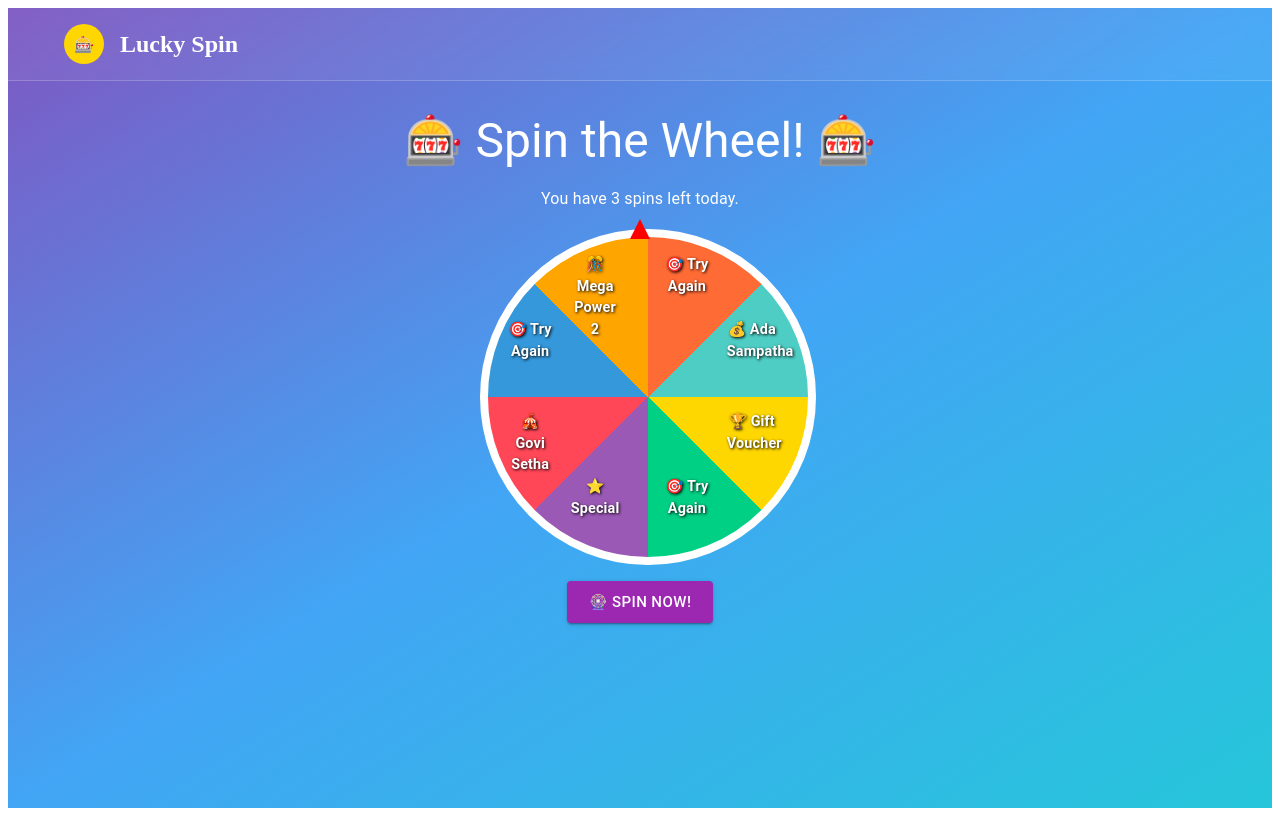
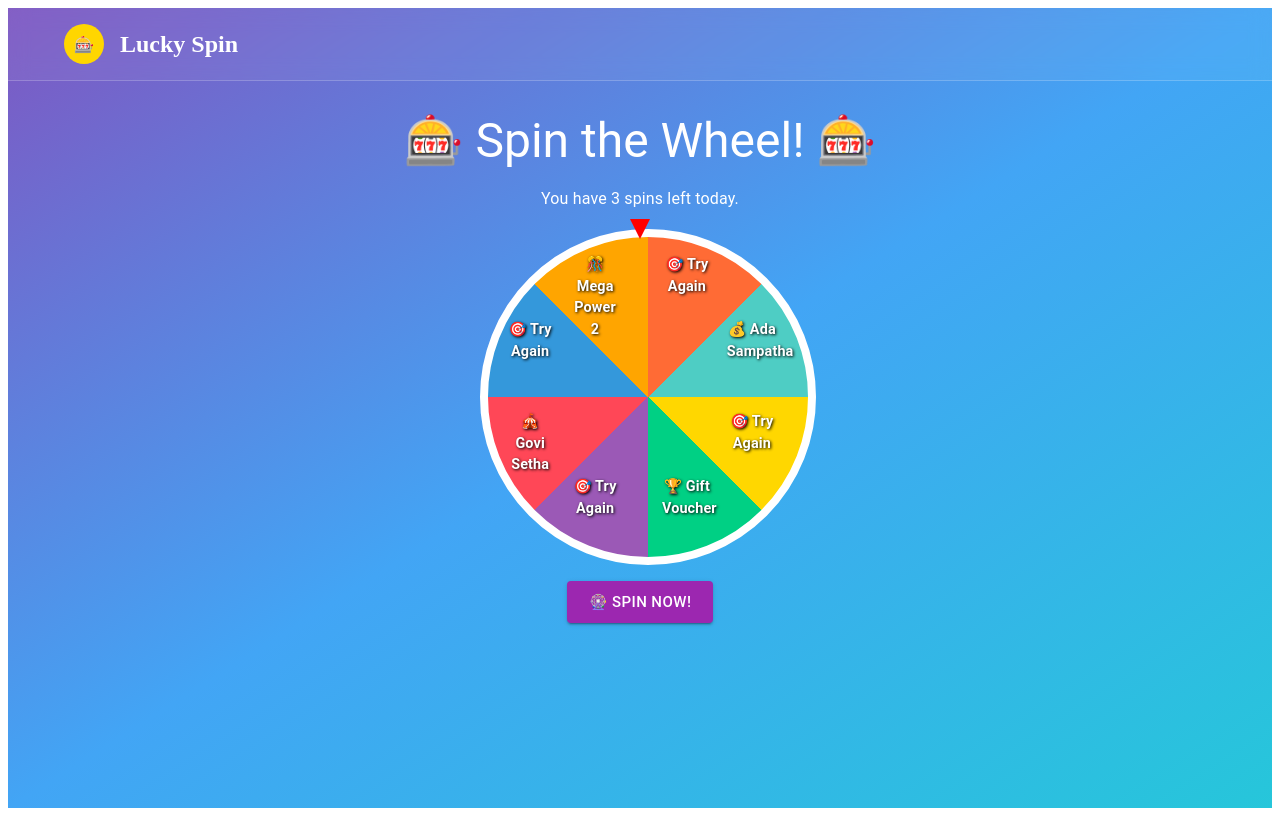
Before and after one commit to DigitalDevlop/spring-wheel, a React (Create React App) app: page / in a window 1280 px wide. Built offline with nearby package versions, Linux system fonts and the light colour scheme.

Commit message:
spin wheel modify

```diff
--- a/src/componets/spin0wheel.js
+++ b/src/componets/spin0wheel.js
@@ -28,9 +28,9 @@ export default function SpinWheel() {
   const segments = [
     { label: "🎯 Try Again" },
     { label: "💰 Ada Sampatha" },
+    { label: "🎯 Try Again" },
     { label: "🏆 Gift Voucher" },
     { label: "🎯 Try Again" },
-    { label: "⭐ Special" },
     { label: "🎪 Govi Setha" },
     { label: "🎯 Try Again" },
     { label: "🎊 Mega Power 2" },
@@ -208,14 +208,14 @@ export default function SpinWheel() {
         <Box
   sx={{
     position: "absolute",
-            top: -10,
+    top: "-10px", // you can adjust to sit nicely above the wheel
     left: "50%",
     transform: "translateX(-50%)",
     width: 0,
     height: 0,
     borderLeft: "10px solid transparent",
     borderRight: "10px solid transparent",
-            borderBottom: "20px solid red",
+    borderTop: "20px solid red", // 👈 changed from borderBottom → borderTop
   }}
 />
       </Box>
```
Lines whose indentation alone changed are shown as unchanged.
